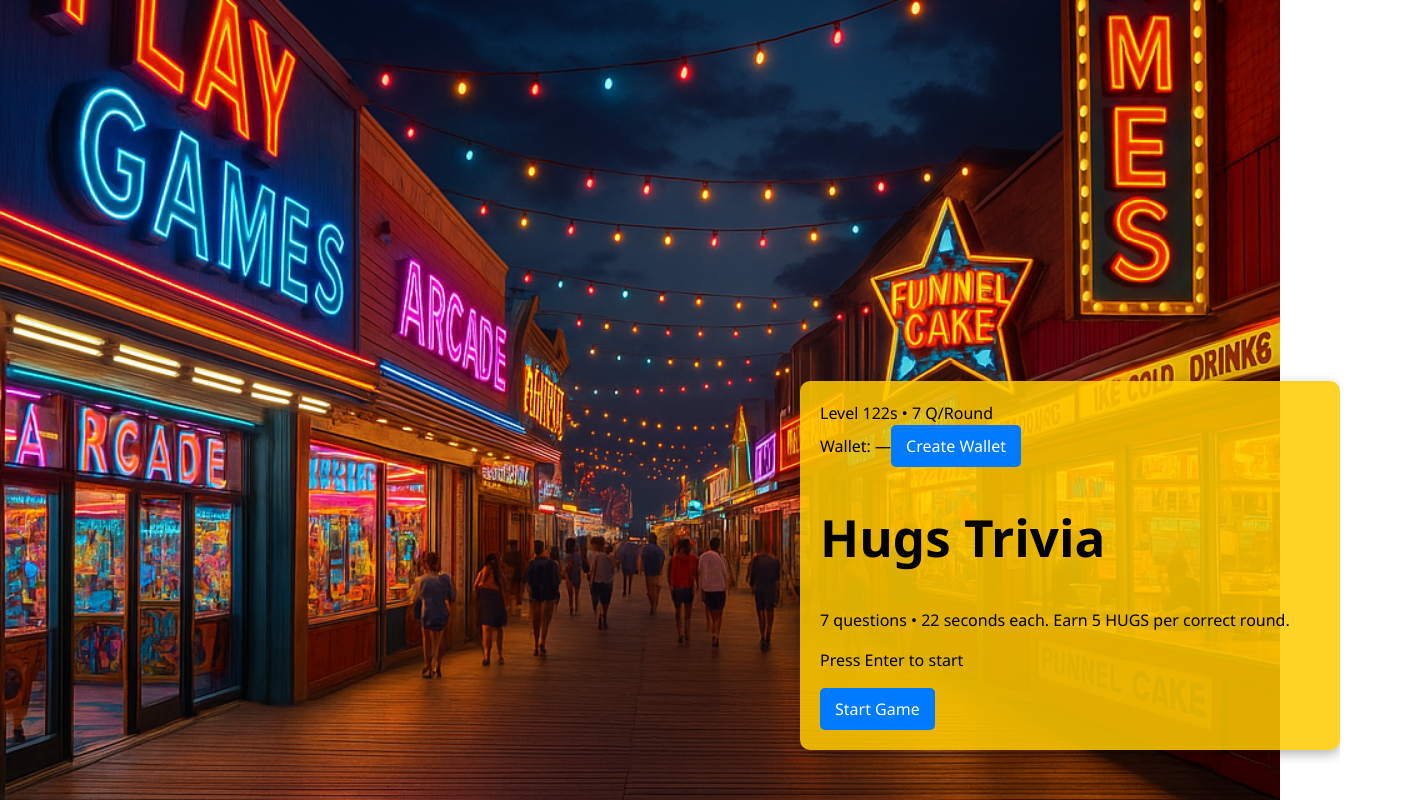
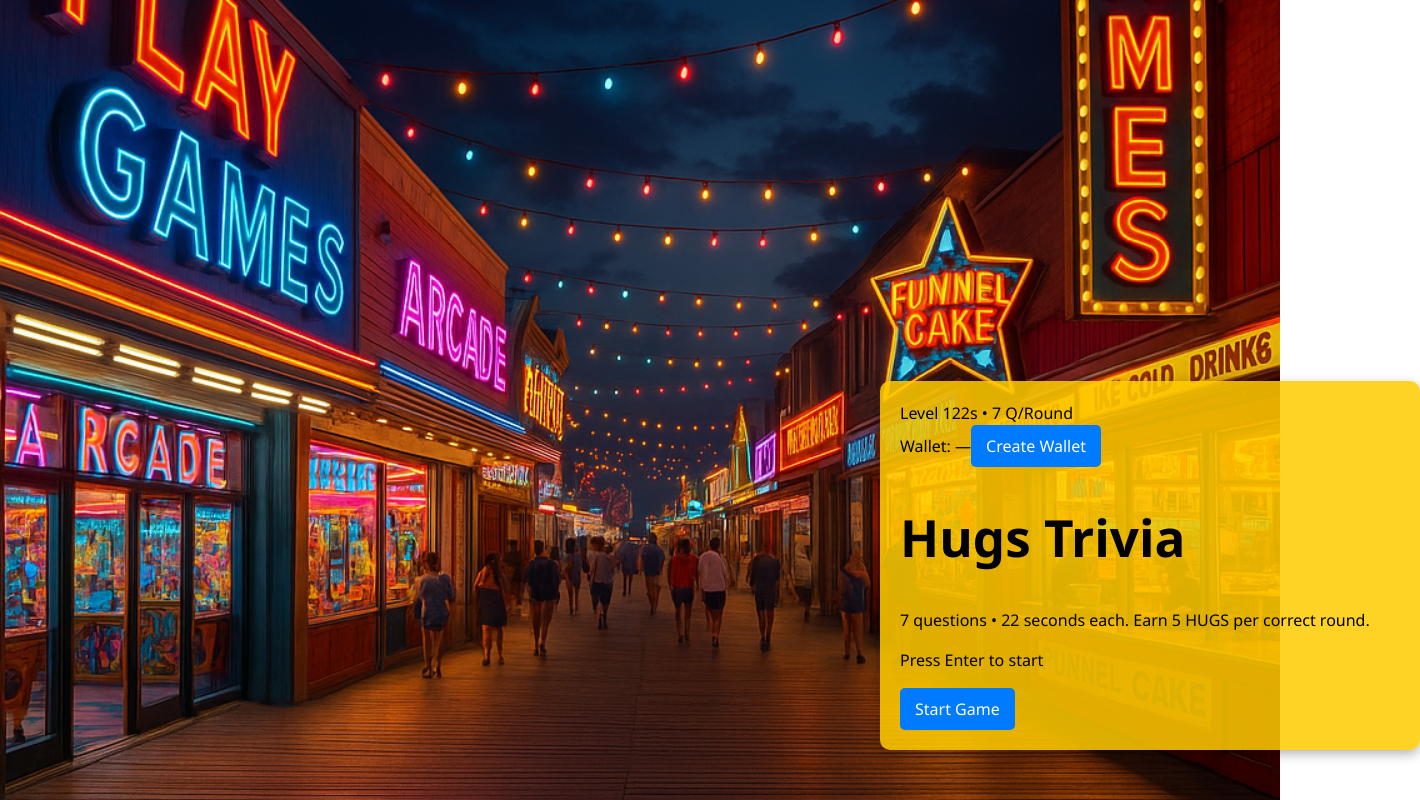
Before and after one commit to hugstokens-stack/hugs-trivia, a React (Vite) app: page / in a window 1280 px wide. Shown: the whole page, 1420 px wide, since content can reach past the window. Built offline with nearby package versions, Linux system fonts and the light colour scheme.

Commit message:
Adjust overlay box position for visual center on boardwalk theme

```diff
--- a/src/App.css
+++ b/src/App.css
@@ -25,7 +25,7 @@ body {
 
 @media (min-width: 768px) {
   .overlay {
-    transform: translateX(160px); /* SHIFT RIGHT on desktop */
+    transform: translateX(240px); /* ⬅️ stronger shift to center in background image */
   }
 }
 
```
